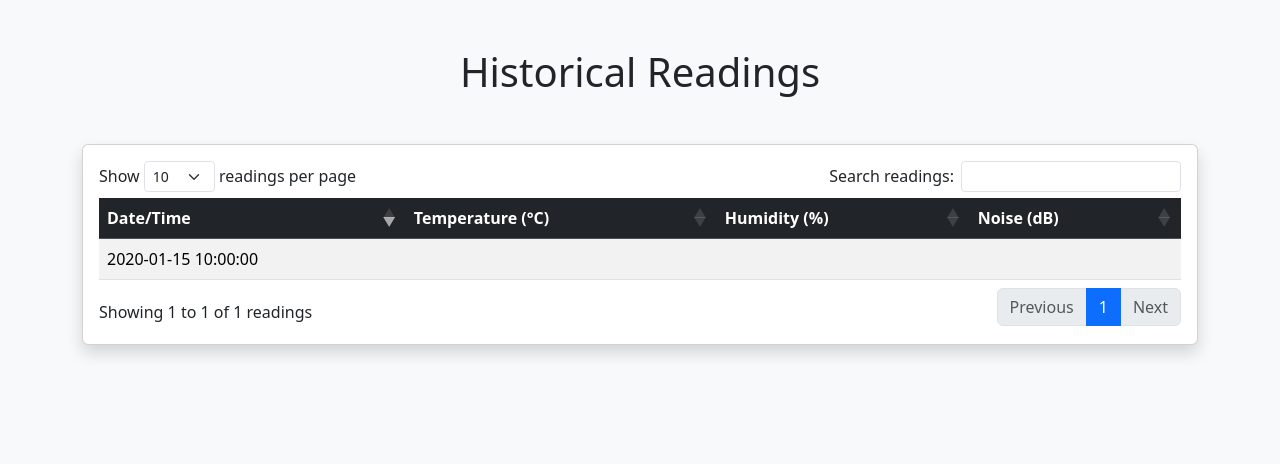
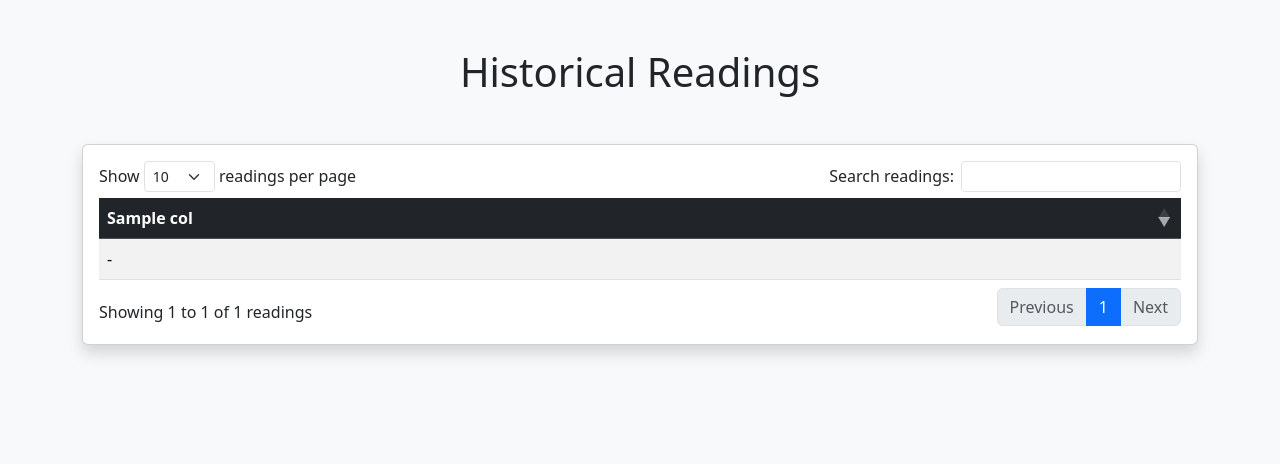
Before and after one commit to Torito77/Casa-Inteligente, a Flask app: template templates/readings.html in a window 1280 px wide. Shown: the part 56-520 px from the top of the page. Run offline with Flask 3, Linux system fonts and the light colour scheme; tables that the repository leaves empty hold one stand-in row (values such as "Sample post"); the template is opened without the code that fills it: values that come from a table or form of the project are taken from there, most other values are stand-ins (such as "Sample title", 1, 10 or a date in 2020); some libraries are stand-ins or nearby versions.

Commit message:
Add dinamic readings

```diff
--- a/main.py
+++ b/main.py
@@ -1,10 +1,10 @@
 import eventlet
 eventlet.monkey_patch()
 
-from flask import Flask, render_template, request, url_for, redirect
+from flask import Flask, render_template
 from flask_bootstrap import Bootstrap5
 from flask_socketio import SocketIO
-from sqlalchemy import desc, asc, and_
+from sqlalchemy import desc
 
 from database import db, Dispositivo, Lectura, Sensor, DetLectura
 from arduino_manager import Duino_Manager
@@ -74,7 +74,21 @@
 
 @app.route('/lecturas')
 def lecturas():
-    return render_template("readings.html",lecturas=Lectura.query.order_by(desc(Lectura.timestamp)).all())
+
+    df = pd.DataFrame()
+    lecturas=Lectura.query.order_by(desc(Lectura.timestamp)).all()
+
+    for lectura in lecturas:
+        lectura:Lectura
+        row = {}
+        row["Fecha/Hora"] = [lectura.timestamp.strftime("%Y-%m-%d %H:%M:%S")]
+        for det_lec in lectura.det_lecturas:
+            row[f"{det_lec.sensor.dispositivo.nombre} ({det_lec.sensor.unidad_medida})"] = [det_lec.valor]
+
+        new_df = pd.DataFrame(row)
+        df = pd.concat([df,new_df], ignore_index=True)
+
+    return render_template("readings.html",df=df, col_list=df.columns.to_list())
 
 if __name__ == "__main__":
     socketio.run(app)
--- a/templates/readings.html
+++ b/templates/readings.html
@@ -15,37 +15,24 @@
                     <table id="readingsTable" class="table table-striped table-hover">
                         <thead class="table-dark">
                             <tr>
-                                <th scope="col">Date/Time</th>
-                                <th scope="col">Temperature (°C)</th>
-                                <th scope="col">Humidity (%)</th>
-                                <th scope="col">Noise (dB)</th>
+                                {% for col in col_list %}
+                                <th scope="col">{{ col }}</th>
+                                {% endfor %}
                             </tr>
                         </thead>
                         <tbody>
-                            {% for lectura in lecturas %}
+                            {% for i in range(df|length) %}
                             <tr>
-                                <td>{{ lectura.timestamp.strftime("%Y-%m-%d %H:%M:%S") }}</td>
+                                {% for col in df.columns %}
                                 <td>
-                                    {% for det in lectura.det_lecturas %}
-                                        {% if det.sensor.tipo_sensor == "TEMP" %}
-                                            {{ det.valor }}
-                                        {% endif %}
-                                    {% endfor %}
+
+                                    {% if df.loc[i][col] != df.loc[i][col] %}
+                                        -
+                                    {% else %}
+                                        {{ df.loc[i][col] }}
+                                    {% endif %}
                                 </td>
-                                <td>
-                                    {% for det in lectura.det_lecturas %}
-                                        {% if det.sensor.tipo_sensor == "HUM" %}
-                                            {{ det.valor }}
-                                        {% endif %}
-                                    {% endfor %}
-                                </td>
-                                <td>
-                                    {% for det in lectura.det_lecturas %}
-                                        {% if det.sensor.tipo_sensor == "RUIDO" %}
-                                            {{ det.valor }}
-                                        {% endif %}
-                                    {% endfor %}
-                                </td>
+                                {% endfor %}
                             </tr>
                             {% endfor %}
                         </tbody>
```
